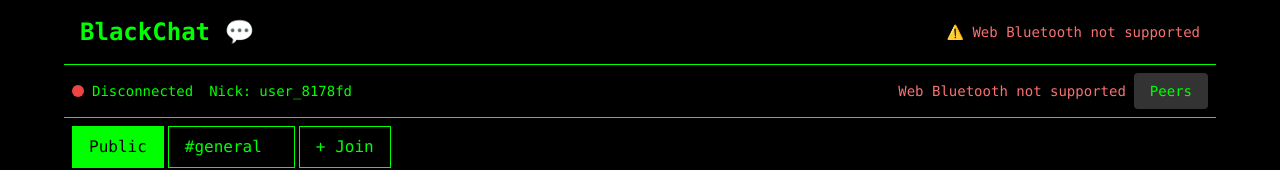
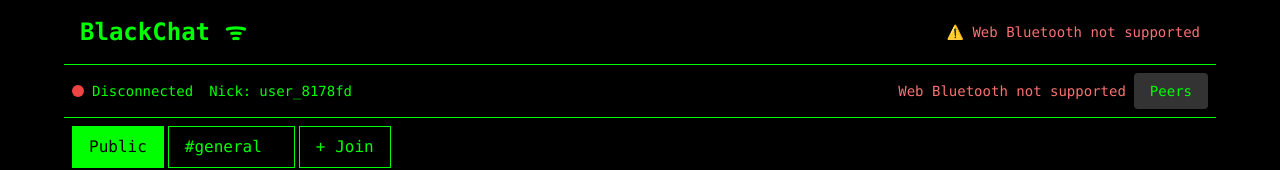
Before and after one commit to blackglobeco/Bl4ckChat, a React (Vite) app: page / in a window 1280 px wide. Shown: the top 170 px of the page. Built offline with nearby package versions, Linux system fonts and the light colour scheme.

Commit message:
Update App.tsx

```diff
--- a/src/App.tsx
+++ b/src/App.tsx
@@ -14,7 +14,7 @@
           <header className="border-b border-terminal-green p-4">
             <div className="flex items-center justify-between">
               <div className="flex items-center space-x-4">
-                <h1 className="text-2xl font-bold">BlackChat 💬</h1>
+                <h1 className="text-2xl font-bold">BlackChat ᯤ</h1>
               </div>
 
               {/* Bluetooth Support Warning */}
```
